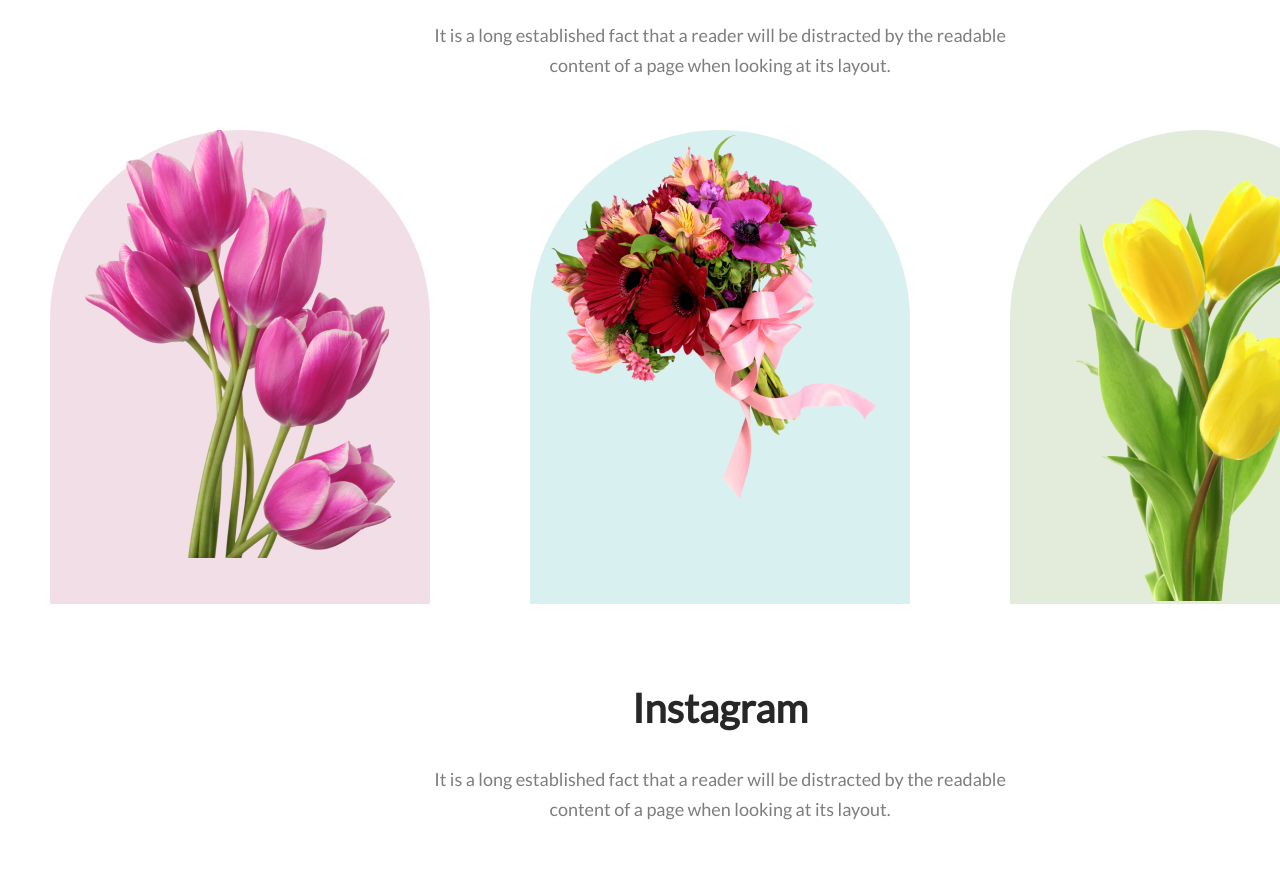
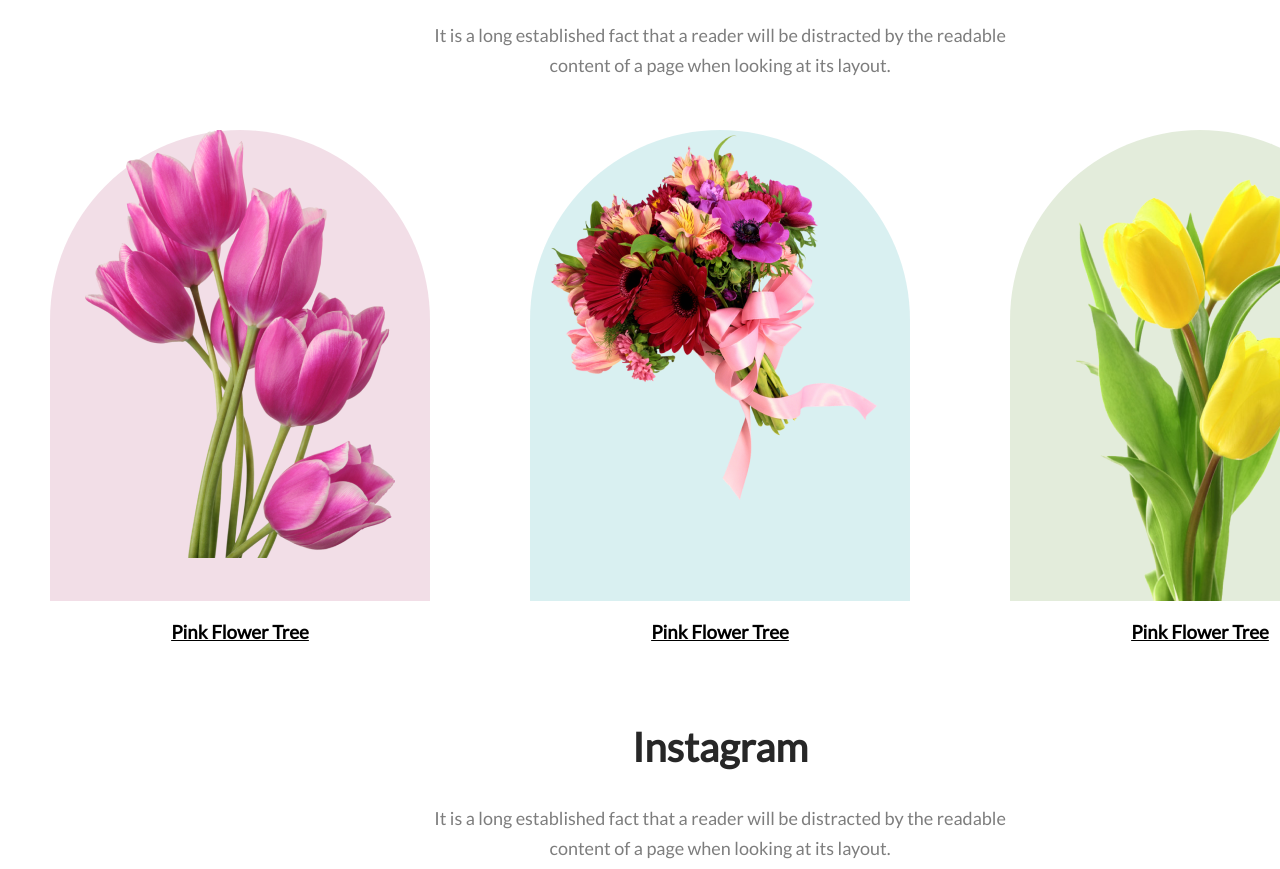
Before and after one commit to Amran13/flowers-shop, a plain HTML site: page index.html in a window 1280 px wide. Shown: the part 1040-1909 px from the top of the page. Drawn offline with Linux system fonts and the light colour scheme.

Commit message:
feature flowers underline text added

```diff
--- a/index.html
+++ b/index.html
@@ -32,14 +32,23 @@
             <p class="section-text">It is a long established fact that a reader will be distracted by the readable <br>
                 content of a page when looking at its layout.</p>
             <div class="feature-flowers-container">
+                <div>
                     <div class="feature-flower1">
                         <img src="./Flower Asset/pngwing 6.png" alt="">
                     </div>
+                    <h3 class="flower-name">Pink Flower Tree</h3>
+                </div>
+                <div>
                     <div class="feature-flower2">
                         <img src="./Flower Asset/pngwing 5.png" alt="">
                     </div>
+                    <h3 class="flower-name">Pink Flower Tree</h3>
+                </div>
+                <div>
                     <div class="feature-flower3">
                         <img src="./Flower Asset/pngwing 7.png" alt="">
+                    </div>
+                    <h3 class="flower-name">Pink Flower Tree</h3>
                 </div>
             </div>
         </section>
@@ -73,7 +82,8 @@
     <!-- Footer Section -->
     <footer>
         <h1 class="footer-heading"><span class="bright-text">Flower</span>Shop</h1>
-            <p class="footer-text">It is a long established fact that a reader will be distracted by the readable <br> content of a page when looking at its layout.</p>
+        <p class="footer-text">It is a long established fact that a reader will be distracted by the readable <br>
+            content of a page when looking at its layout.</p>
         <p class="copyright-text">@2020-2023, FlowerShop.com. All rights reserved.</p>
     </footer>
 </body>
--- a/style.css
+++ b/style.css
@@ -40,18 +40,21 @@ header{
     display: flex;
     justify-content: space-around;
     margin-top: 50px;
+    align-items: center;
 }
 .feature-flower1{
     background: rgba(167, 33, 98, 0.15);
     border-radius: 300px 300px 0px 0px;
     text-align: center;
     width: 380px;
+    height: 471px;
 }
 .feature-flower2{
     background: rgba(5, 151, 160, 0.15);
     border-radius: 300px 300px 0px 0px;
     text-align: center;
     width: 380px;
+    height: 471px;
 
 }
 .feature-flower3{
@@ -59,6 +62,12 @@ header{
     border-radius: 300px 300px 0px 0px;
     text-align: center;
     width: 380px;
+    height: 471px;
+}
+.flower-name{
+    text-align: center;
+    margin-top: 20px;
+    text-decoration: underline;
 }
 
 /* insta section style  */
```
Lines whose indentation alone changed are shown as unchanged.
